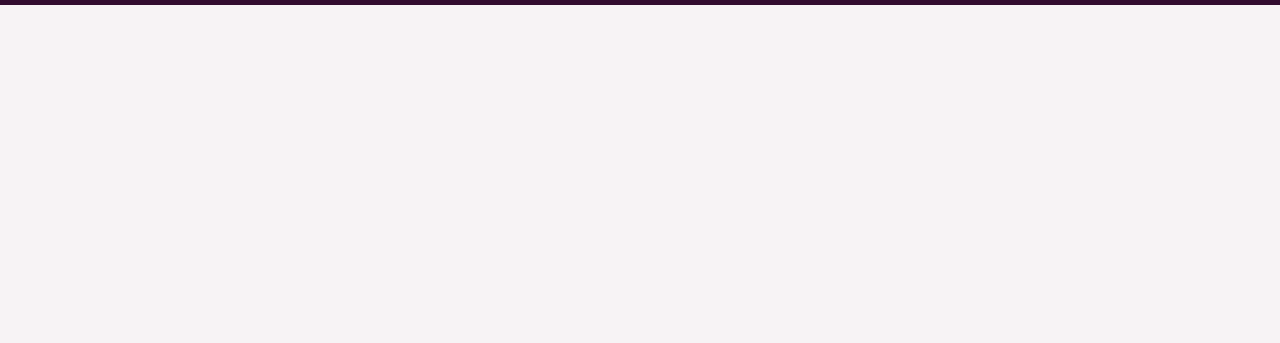
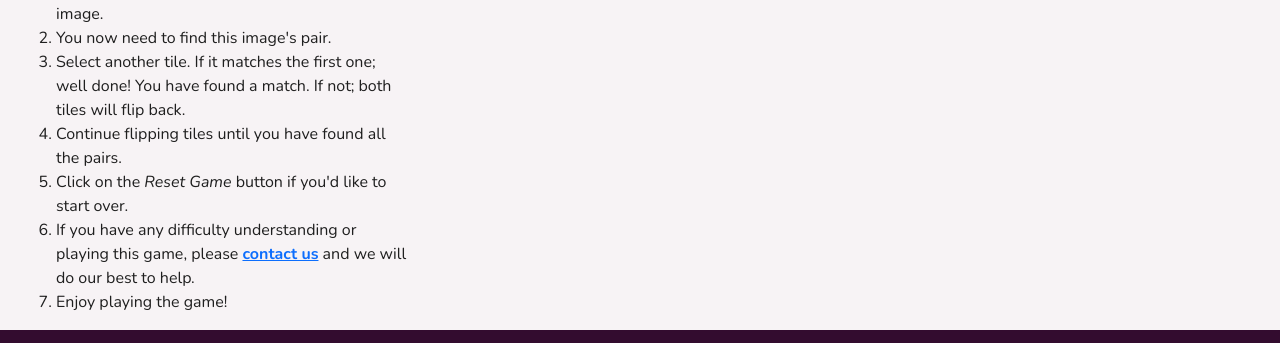
Before and after one commit to Code-Institute-Submissions/ms2-matchthepairs, a plain HTML site: page index.html in a window 1280 px wide. Shown: the part 344-687 px from the top of the page. Drawn offline with nearby package versions, Linux system fonts and the light colour scheme.

Commit message:
add bootstrap row and col for different instruction display on large screens

```diff
--- a/index.html
+++ b/index.html
@@ -70,19 +70,20 @@
                 </div>
             </div>
         </h1>
+        <!-- End of MODAL -->
     </div>
 
+    <!-- INSTRUCTION FOR SMALLER SCREENS -->
     <div class="intro-par">
         <p>
             If you need instructions for playing the game, click or tap the <span><i class="far fa-question-circle" aria-hidden="true"></i></span> icon above.
         </p>
     </div>
 
-    <!-- <div class="instruction-section container-fluid">
+    <!-- INSTRUCTION FOR LARGER SCREENS -->
+    <div class="instruction-section container-fluid row">
+        <div class="col-lg-4">
             <h2>Welcome!</h2>
-        <p>
-            Thanks for stopping by for an exciting and fun-filled game of <em>Match the Pairs</em>!
-        </p>
             <p>
                 In order to play the game, just follow these instructions;
                 <ol>
@@ -95,7 +96,8 @@
                     <li>Enjoy playing the game!</li>
                 </ol>
             </p>
-    </div> -->
+        </div>
+    </div>
 
     <!-- FOOTER -->
     <footer class="footer-section container-fluid">
```
Lines whose indentation alone changed are shown as unchanged.
